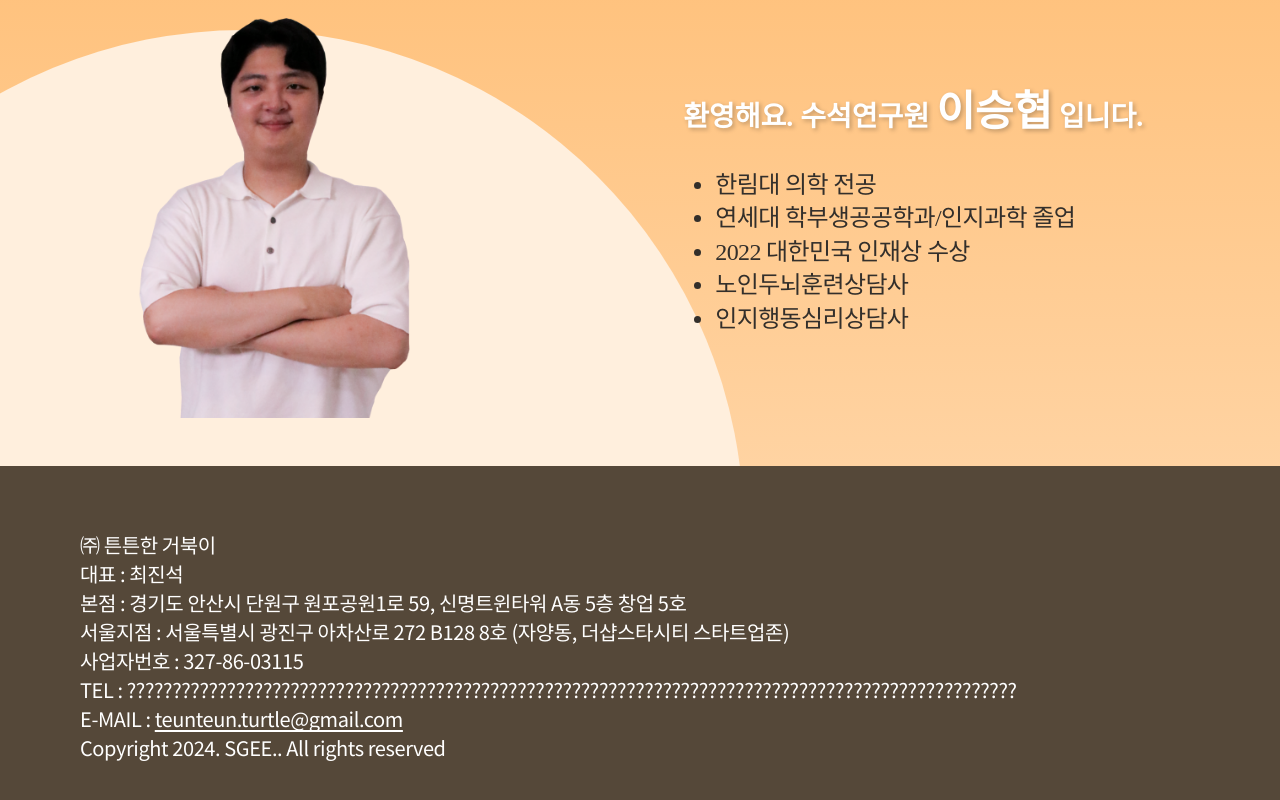
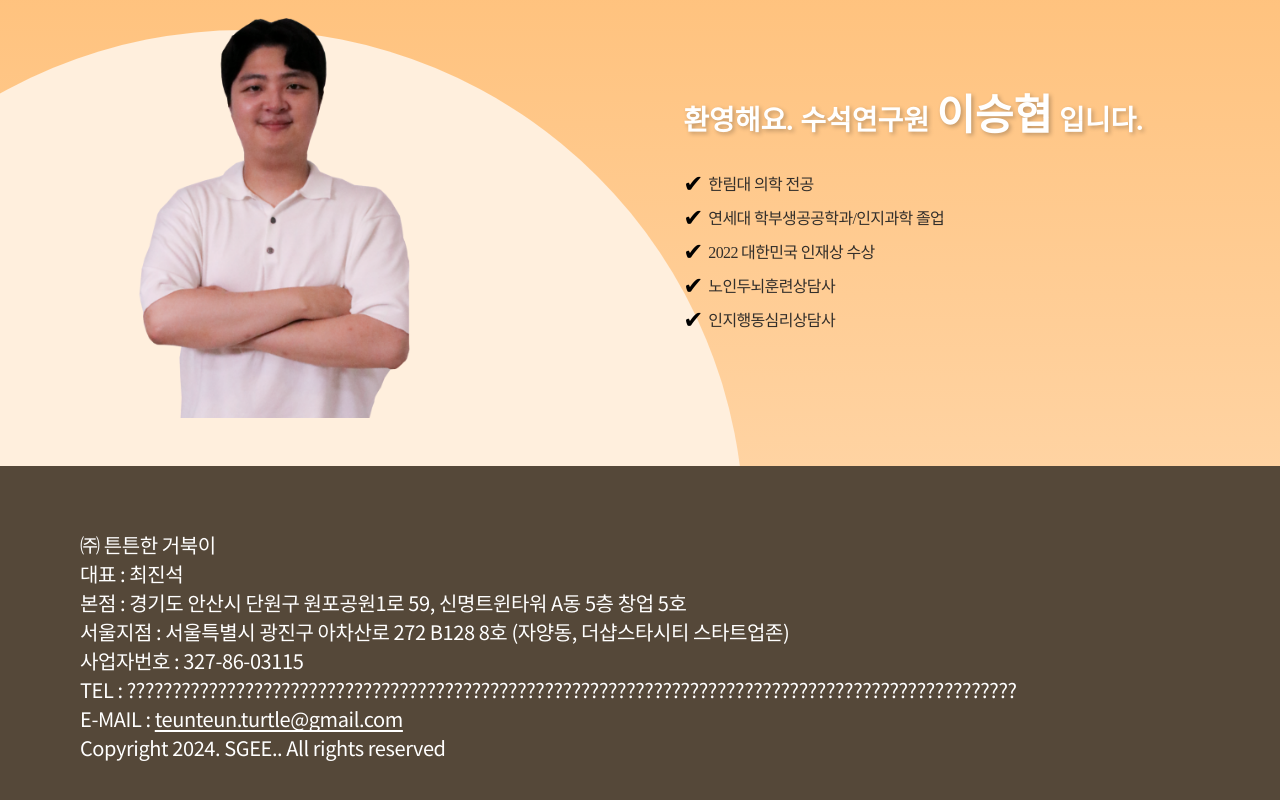
Before and after one commit to HYUN-SIUU/senifit-introduce, a React (Create React App) app: page /sub1 in a window 1280 px wide. Shown: the part 1656-2456 px from the top of the page. Built offline with nearby package versions, Linux system fonts and the light colour scheme; a web font is replaced by a local one.

Commit message:
1st-2 modify

```diff
--- a/src/sub1/03_Member.css
+++ b/src/sub1/03_Member.css
@@ -261,6 +261,29 @@
     }
 }
 
+.member-info ul {
+    list-style: none;
+    padding: 0;
+}
+
+.member-info ul li {
+    position: relative;
+    padding-left: 25px;
+    margin-bottom: 10px;
+    font-size: 16px;
+    line-height: 1.5;
+}
+
+.member-info ul li::before {
+    content: '✔';
+    position: absolute;
+    left: 0;
+    top: -7px;
+    font-size: 24px;
+    color: #000;
+}
+
+
 
 
 
```
